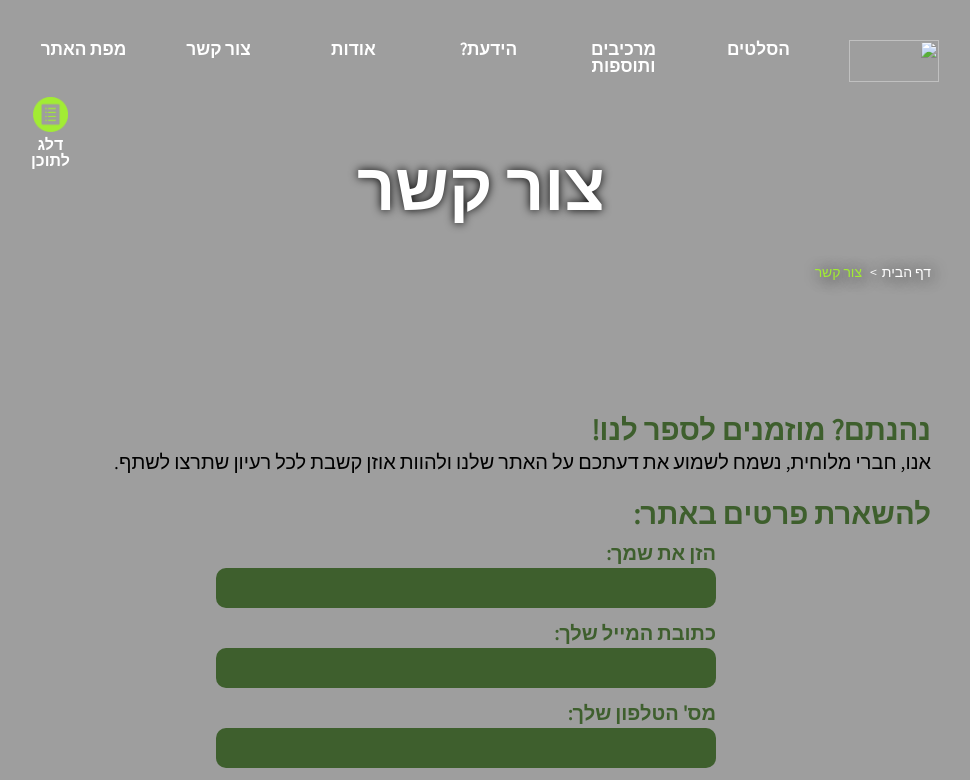
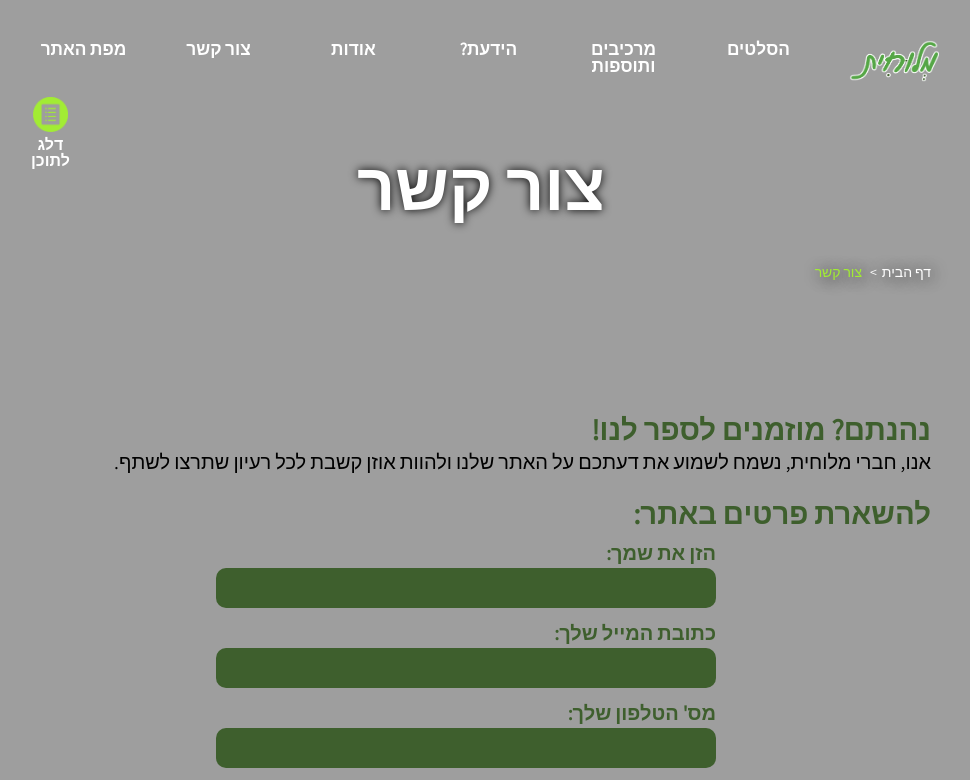
Before and after one commit to Elizabeth-Baram/WebDevelopmentCourse, a plain HTML site: page meluchit/contactUs.html in a window 1280 px wide. Shown: the top 780 px of the page, without its empty margins (159-1129 px from the left). Drawn offline with Linux system fonts and the light colour scheme; the site is published under a folder, as on GitHub Pages, so addresses that start at the root find nothing.

Commit message:
Update contactUs.html

```diff
--- a/meluchit/contactUs.html
+++ b/meluchit/contactUs.html
@@ -28,7 +28,7 @@
         <div id="topNav">
             <nav id="mainNav" class="hor">
                 <ul>
-                    <li><a href="index.html" alt="דף הבית"><img src="/images/logo_innerPages_100_48.png" width="90" height="42" /></a></li>
+                    <li><a href="index.html" alt="דף הבית"><img src="images/logo_innerPages_100_48.png" width="90" height="42" /></a></li>
                     <li>
                         <a href="#" class="notAvailable">הסלטים</a>
                         <ul>
```
